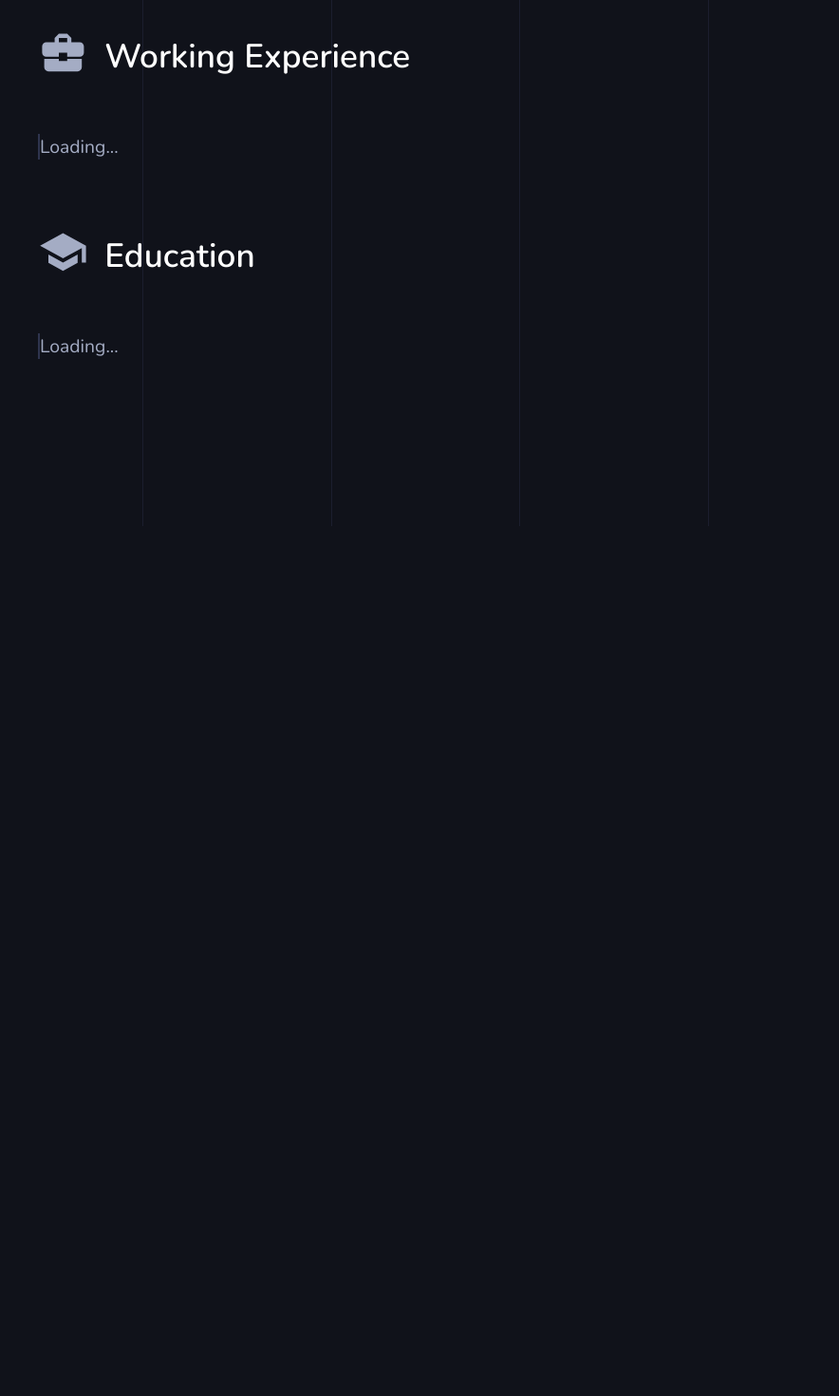
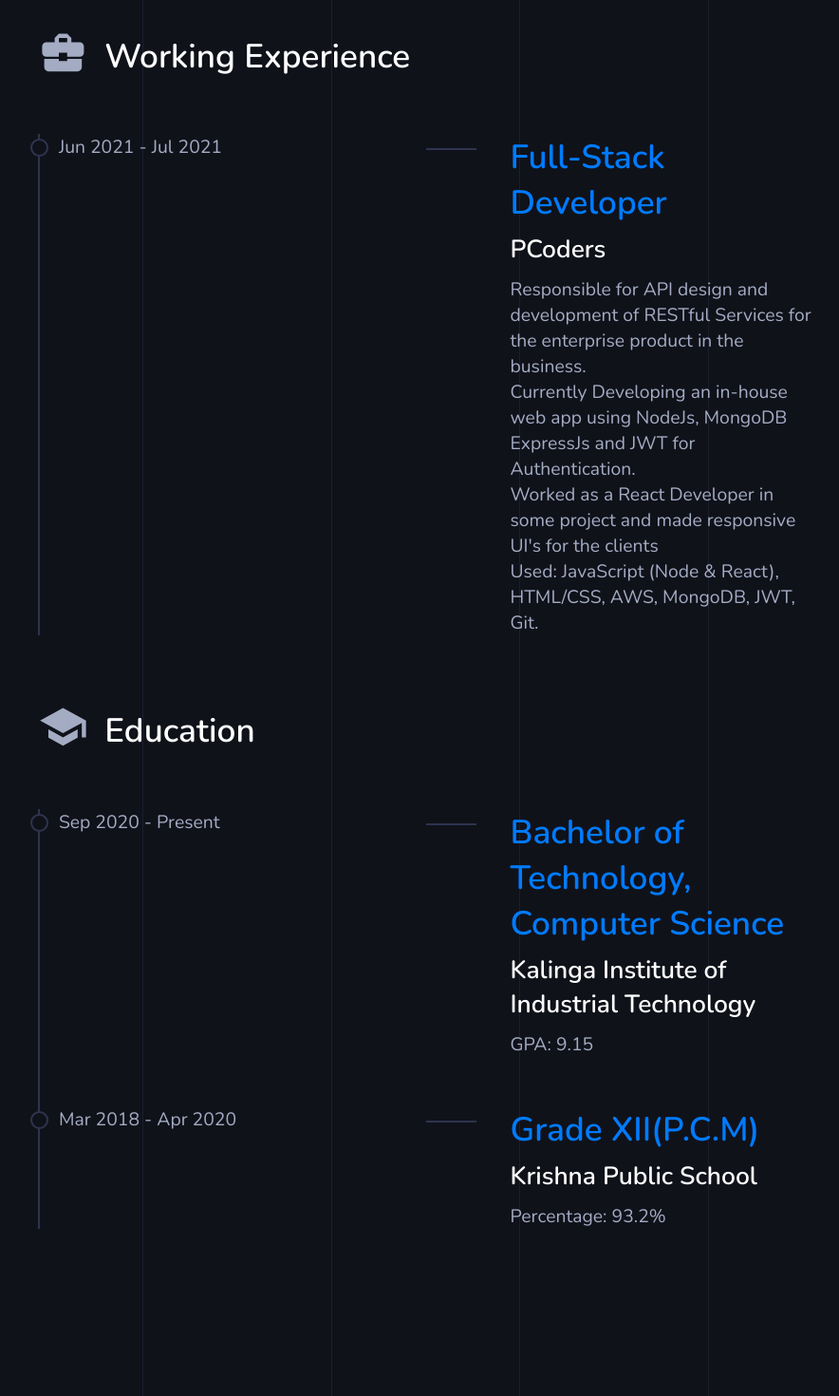
Before and after one commit to Sajal0208/my-portfolio, a React (Create React App) app: page /resume in a window 1280 px wide. Shown: the part 930-2400 px from the top of the page at 95% size, without its empty margins (335-1219 px from the left). Before the commit the page ends 1484 px from the top, so only its background shows below. Built offline with nearby package versions, Linux system fonts and the light colour scheme; no server answers.

Commit message:
Fixed Firebase bug

```diff
--- a/src/Components/Resume.js
+++ b/src/Components/Resume.js
@@ -8,34 +8,54 @@ import SchoolIcon from "@material-ui/icons/School";
 import ResumeItem from "./ResumeItem";
 import axios from "axios";
 
+const pCoderWork = [
+  "Responsible for API design and development of RESTful Services for the enterprise product in the business.",
+  "Currently Developing an in-house web app using NodeJs, MongoDB ExpressJs and JWT for Authentication.",
+  "Worked as a React Developer in some project and made responsive UI's for the clients",
+  "Used: JavaScript (Node & React), HTML/CSS, AWS, MongoDB, JWT, Git."
+]
+
+const education = {
+  "college": ["GPA: 9.15"],
+  "school": ["Percentage: 93.2%"]
+}
+
 function Resume() {
   const [PCoder, setPCoder] = useState([]);
   const [isLoading, setIsLoading] = useState(false);
   const [gpa, setGpa] = useState([]);
-  const [percentage , setPercentage] = useState([])
+  const [percentage, setPercentage] = useState([]);
 
   const fetchMoviesHandler = () => {
+  // If not using firebase
     setIsLoading(true);
-    axios
-      .get(
-        "https://portfolio-website-560f4-default-rtdb.firebaseio.com/.json",
-        {
-          headers: { "Access-Control-Allow-Origin": "*" },
-        }
-      )
-      .then((res) => {
-        const data = res.data;
-        return data;
-      })
-      .then((data) => {
-        setPCoder(data.workExperience.pCoderWork);
-        setGpa(data.education.college);
-        setPercentage(data.education.school)
-        setIsLoading(false);
-      })
-      .then((err) => {
-        return err;
-      });
+    setPCoder(pCoderWork);
+    setGpa(education.college)
+    setPercentage(education.school);
+    setIsLoading(false);
+
+  // If using firebase
+
+    // axios
+    //   .get(
+    //     "https://portfolio-website-560f4-default-rtdb.firebaseio.com/.json",
+    //     {
+    //       headers: { "Access-Control-Allow-Origin": "*" },
+    //     }
+    //   )
+    //   .then((res) => {
+    //     const data = res.data;
+    //     return data;
+    //   })
+    //   .then((data) => {
+    //     setPCoder(data.workExperience.pCoderWork);
+    //     setGpa(data.education.college);
+    //     setPercentage(data.education.school);
+    //     setIsLoading(false);
+    //   })
+    //   .then((err) => {
+    //     return err;
+    //   });
   };
 
   useEffect(() => {
@@ -84,7 +104,6 @@ function Resume() {
                 text={percentage}
               />
             )}
-
           </div>
         </InnerLayout>
       </ResumeStyled>
```
